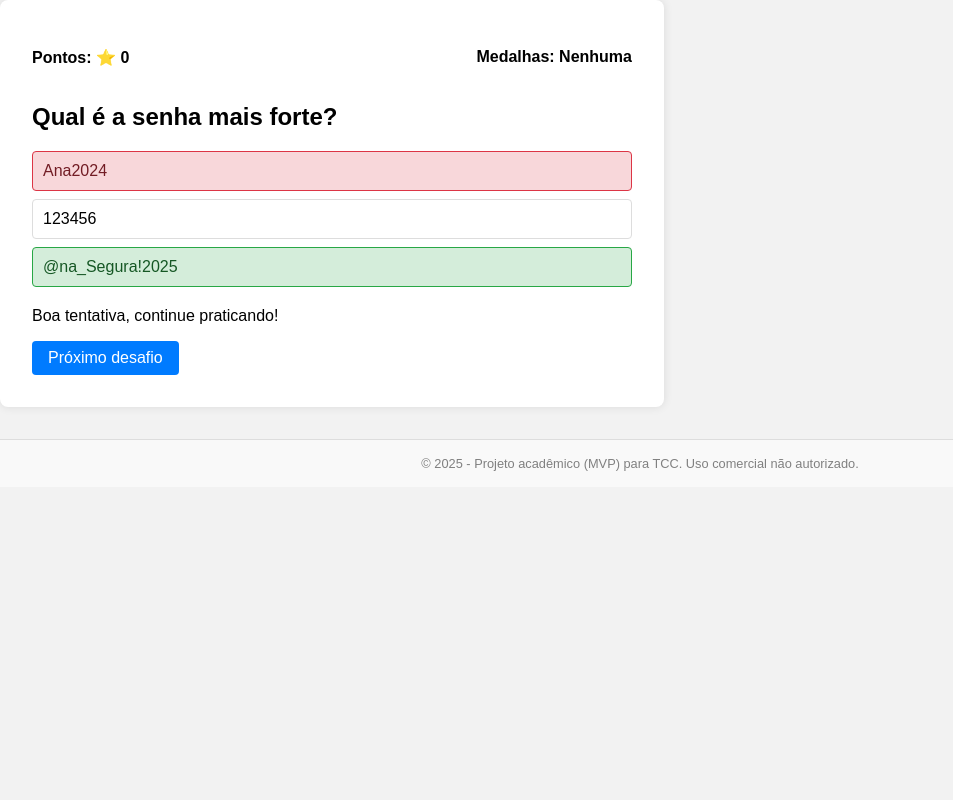
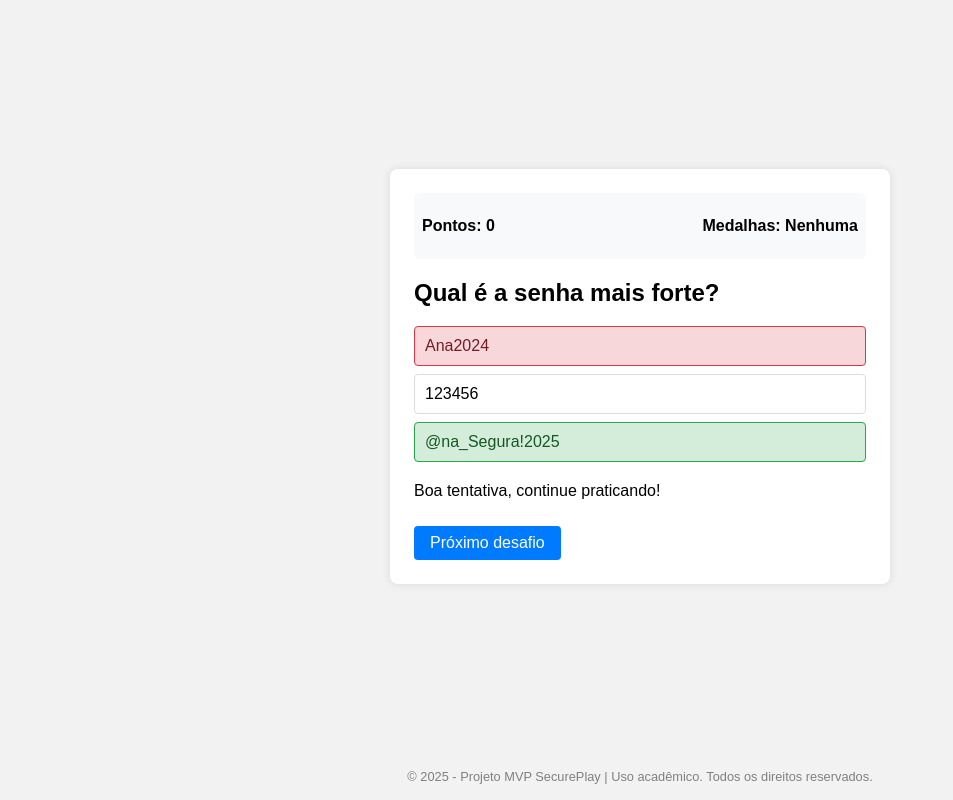
Before and after one commit to ViviAkhemi/SecurePlay, a plain HTML site: page index.html in a window 1280 px wide. Both pictures are taken after a click on the item "Ana2024". Shown: the whole page, without its empty margins (0-953 px from the left). Drawn offline with Linux system fonts and the light colour scheme.

Commit message:
alinhando footer

```diff
--- a/index.html
+++ b/index.html
@@ -2,9 +2,13 @@
 <html lang="pt-BR">
   <head>
     <meta charset="UTF-8" />
-  <meta name="viewport" content="width=device-width, initial-scale=1.0"/>
-  <title>Quiz de Segurança Digital</title>
+    <meta name="viewport" content="width=device-width, initial-scale=1.0" />
+    <title>Quiz de Segurança - MVP</title>
     <style>
+      * {
+        box-sizing: border-box;
+      }
+
       body {
         margin: 0;
         font-family: Arial, sans-serif;
@@ -14,18 +18,30 @@
         min-height: 100vh;
       }
 
+      .quiz-wrapper {
+        flex: 1;
+        display: flex;
+        justify-content: center;
+        align-items: center;
+        padding: 1rem;
+      }
+
       .quiz-container {
-      max-width: 600px;
+        max-width: 500px;
+        width: 100%;
         background: white;
-      padding: 2rem;
+        padding: 1.5rem;
         border-radius: 8px;
-      box-shadow: 0 0 10px rgba(0,0,0,0.1);
+        box-shadow: 0 0 10px rgba(0, 0, 0, 0.1);
       }
 
       .status-bar {
         display: flex;
         justify-content: space-between;
         margin-bottom: 1rem;
+        padding: 0.5rem;
+        background: #f8f9fa;
+        border-radius: 6px;
         font-weight: bold;
       }
 
@@ -40,6 +56,7 @@
         margin-bottom: 8px;
         cursor: pointer;
         border-radius: 4px;
+        user-select: none;
         transition: background-color 0.3s ease;
       }
 
@@ -60,7 +77,9 @@
       }
 
       button {
+        cursor: pointer;
         padding: 8px 16px;
+        margin-top: 10px;
         background-color: #007bff;
         border: none;
         color: white;
@@ -71,35 +90,38 @@
       button:hover {
         background-color: #0056b3;
       }
+
       footer {
         text-align: center;
         font-size: 0.8rem;
-      margin-top: 2rem;
-      padding: 1rem 0;
+        margin: 1rem 0;
         color: gray;
-      background-color: #f9f9f9;
-      border-top: 1px solid #ddd;
       }
-
-
     </style>
   </head>
+
   <body>
+    <div class="quiz-wrapper">
       <div class="quiz-container">
         <div class="status-bar">
-      <p id="points">Pontos: ⭐ 0</p>
-      <p id="badges">Medalhas: Nenhuma</p>
+          <p>Pontos: <span id="points">0</span></p>
+          <p>Medalhas: <span id="badges">Nenhuma</span></p>
         </div>
 
-    <h2 id="question">Carregando...</h2>
+        <h2 id="question">Carregando pergunta...</h2>
 
         <ul id="options"></ul>
 
-    <div class="feedback" id="feedback" style="display:none;">
-      <p id="feedback-msg"></p>
+        <div id="feedback" class="feedback" style="display: none">
+          <p id="feedback-text"></p>
           <button onclick="nextQuestion()">Próximo desafio</button>
         </div>
       </div>
+    </div>
+
+    <footer>
+      © 2025 - Projeto MVP SecurePlay | Uso acadêmico. Todos os direitos reservados.
+    </footer>
 
     <script>
       const levels = [
@@ -126,7 +148,8 @@
             answer: 1,
           },
           {
-          question: "Se você está desenvolvendo um sistema de cadastro de usuários, qual medida aumenta a segurança contra ataques de phishing?",
+            question:
+              "Se você está desenvolvendo um sistema de cadastro de usuários, qual medida aumenta a segurança contra ataques de phishing?",
             options: [
               "Exigir autenticação multifator no login",
               "Permitir login com senha simples para melhorar a experiência do usuário.",
@@ -137,12 +160,14 @@
         ],
         [
           {
-          question: "Um tipo de malware projetado para registrar tudo o que o usuário digita no teclado é chamado de:",
+            question:
+              "Um tipo de malware projetado para registrar tudo o que o usuário digita no teclado é chamado de:",
             options: ["Ramsomware", "Keylogger", "Worm"],
             answer: 1,
           },
           {
-          question: "No desenvolvimento de uma API que exige autenticação, qual prática é mais segura contra abusos relacionados a phishing?",
+            question:
+              "No desenvolvimento de uma API que exige autenticação, qual prática é mais segura contra abusos relacionados a phishing?",
             options: [
               "Usar tokens de acesso de curta duração com renovação segura.",
               "Utilizar login apenas com senha para simplificar a experiência.",
@@ -163,51 +188,73 @@
       const questionEl = document.getElementById("question");
       const optionsEl = document.getElementById("options");
       const feedbackEl = document.getElementById("feedback");
-    const feedbackMsg = document.getElementById("feedback-msg");
+      const feedbackText = document.getElementById("feedback-text");
       const pointsEl = document.getElementById("points");
       const badgesEl = document.getElementById("badges");
 
       function loadQuestion() {
-      selected = null;
-      feedbackEl.style.display = "none";
-      const currentQuestion = levels[currentLevel][currentIndex];
-      questionEl.textContent = currentQuestion.question;
+        const current = levels[currentLevel][currentIndex];
+        questionEl.textContent = current.question;
         optionsEl.innerHTML = "";
 
-      currentQuestion.options.forEach((option, index) => {
+        current.options.forEach((option, index) => {
           const li = document.createElement("li");
           li.textContent = option;
-        li.onclick = () => selectOption(index);
+          li.addEventListener("click", () => selectOption(index, li));
           optionsEl.appendChild(li);
         });
       }
 
-    function selectOption(index) {
+      function selectOption(index, li) {
         if (selected !== null) return;
+        selected = index;
 
-      selected = index;
-      const currentQuestion = levels[currentLevel][currentIndex];
-      const items = optionsEl.querySelectorAll("li");
+        const correctIndex = levels[currentLevel][currentIndex].answer;
+        const options = optionsEl.querySelectorAll("li");
 
-      if (index === currentQuestion.answer) {
-        items[index].classList.add("correct");
-        feedbackMsg.textContent = "Muito bem!!! Você ganhou 10 pontos. Vamos para o próximo desafio 🎉";
+        if (index === correctIndex) {
+          li.classList.add("correct");
+          feedbackText.innerHTML = "Muito bem!!! Você ganhou 10 pontos.<br>Vamos para o próximo desafio 🎉";
           points += 10;
           correctStreak++;
         } else {
-        items[index].classList.add("wrong");
-        items[currentQuestion.answer].classList.add("correct");
-        feedbackMsg.textContent = "Boa tentativa, continue praticando!";
+          li.classList.add("wrong");
+          options[correctIndex].classList.add("correct");
+          feedbackText.textContent = "Boa tentativa, continue praticando!";
           correctStreak = 0;
         }
 
         feedbackEl.style.display = "block";
-      updateStatus();
+        pointsEl.textContent = points;
+        selected = index;
       }
 
-    function updateStatus() {
-      pointsEl.textContent = `Pontos: ⭐ ${points}`;
-      badgesEl.textContent = `Medalhas: ${badges.join(" | ") || "Nenhuma"}`;
+      function nextQuestion() {
+        selected = null;
+        feedbackEl.style.display = "none";
+
+        if (currentIndex < levels[currentLevel].length - 1) {
+          currentIndex++;
+        } else {
+          if (correctStreak === levels[currentLevel].length) {
+            awardBadge(currentLevel);
+            if (currentLevel < levels.length - 1) {
+              alert("🎉 Você desbloqueou o próximo nível!");
+              currentLevel++;
+              currentIndex = 0;
+              correctStreak = 0;
+            } else {
+              alert("🏆 Parabéns! Você concluiu todos os níveis do quiz!");
+              return;
+            }
+          } else {
+            alert("Você precisa acertar todas para desbloquear o próximo nível.");
+            currentIndex = 0;
+            correctStreak = 0;
+          }
+        }
+
+        loadQuestion();
       }
 
       function awardBadge(level) {
@@ -215,41 +262,11 @@
         if (!badges.includes(badgeNames[level])) {
           badges.push(badgeNames[level]);
           alert(`🏅 Você ganhou a medalha: ${badgeNames[level]}!`);
+          badgesEl.textContent = badges.join(" | ");
         }
       }
 
-    function nextQuestion() {
-      const level = levels[currentLevel];
-
-      if (currentIndex < level.length - 1) {
-        currentIndex++;
-      } else {
-        if (correctStreak === level.length) {
-          awardBadge(currentLevel);
-          if (currentLevel < levels.length - 1) {
-            alert("🎉 Você desbloqueou o próximo nível!");
-            currentLevel++;
-            currentIndex = 0;
-          } else {
-            alert("🏆 Parabéns! Você concluiu todos os níveis do quiz!");
-            return;
-          }
-        } else {
-          alert("Você precisa acertar todas para desbloquear o próximo nível.");
-        }
-
-        currentIndex = 0;
-        correctStreak = 0;
-      }
-
-      loadQuestion();
-    }
-
-    // Inicializar
       loadQuestion();
     </script>
-  <footer style="text-align: center; font-size: 0.8rem; margin-top: 2rem; color: gray;">
-  © 2025 - Projeto acadêmico (MVP) para TCC. Uso comercial não autorizado.
-  </footer>
   </body>
 </html>
```
Lines whose indentation alone changed are shown as unchanged.
